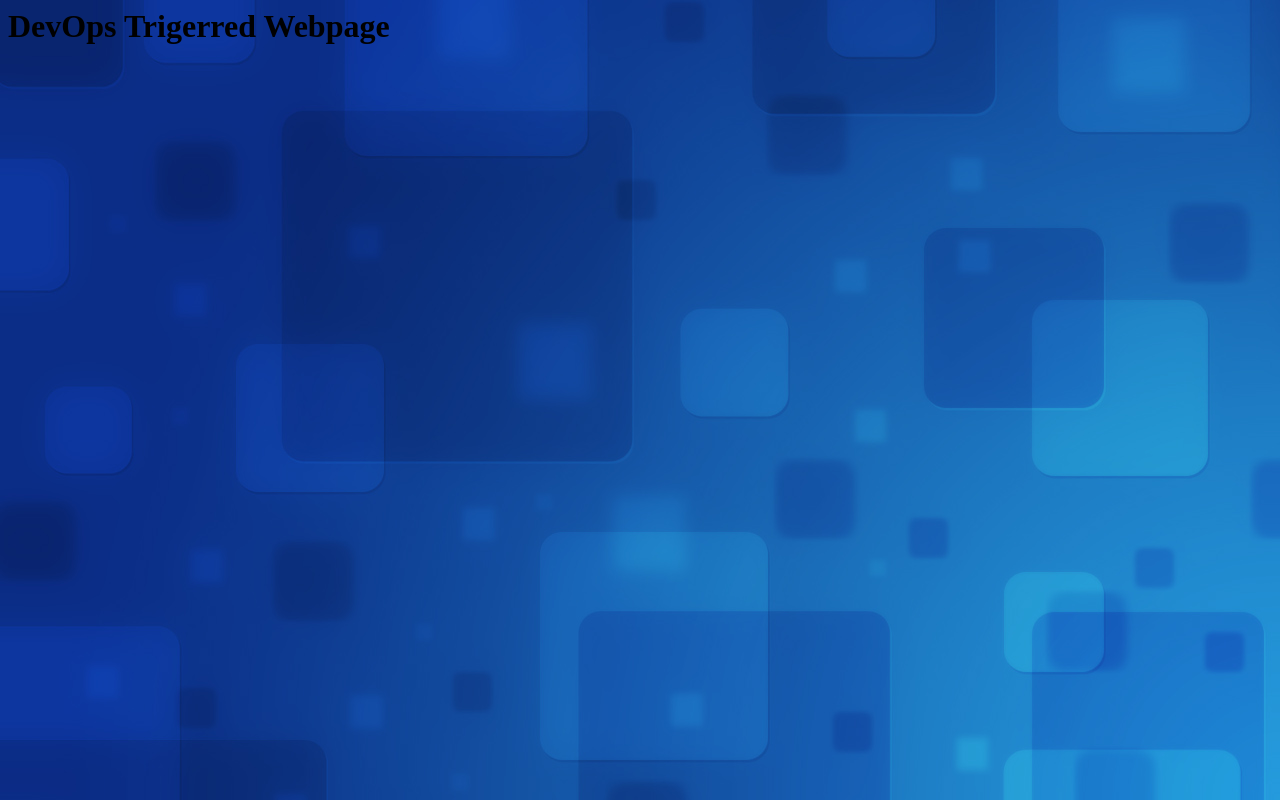
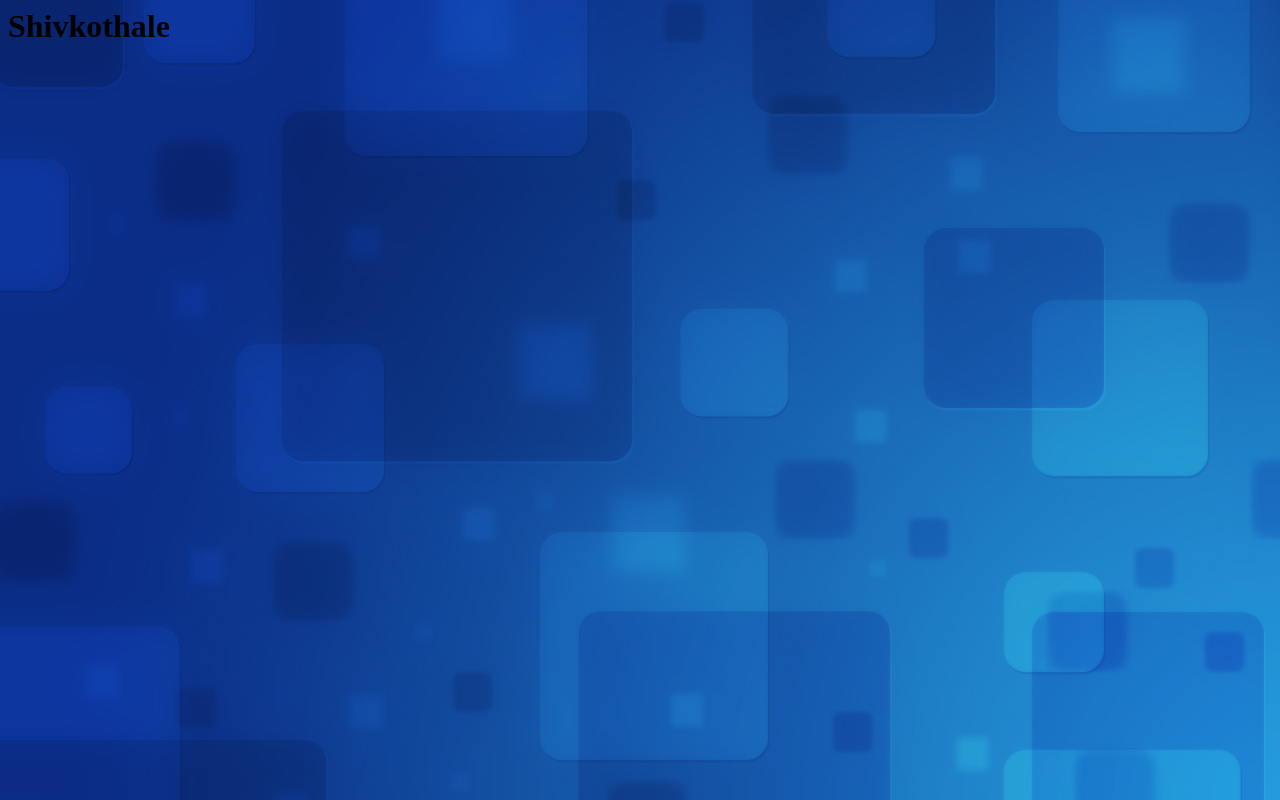
Before and after one commit to shivkothale/devopsIQ, a plain HTML site: page devopsIQ/index.html in a window 1280 px wide. Drawn offline with Linux system fonts and the light colour scheme.

Commit message:
Devops prod

```diff
--- a/devopsIQ/index.html
+++ b/devopsIQ/index.html
@@ -1,6 +1,6 @@
 <html>
 <title>Jenkins Webhook Website</title>
 <body background="images/1.jpg">
-<h1>DevOps Trigerred Webpage</h1>
+<h1>Shivkothale</h1>
 </body>
 </html>
```
